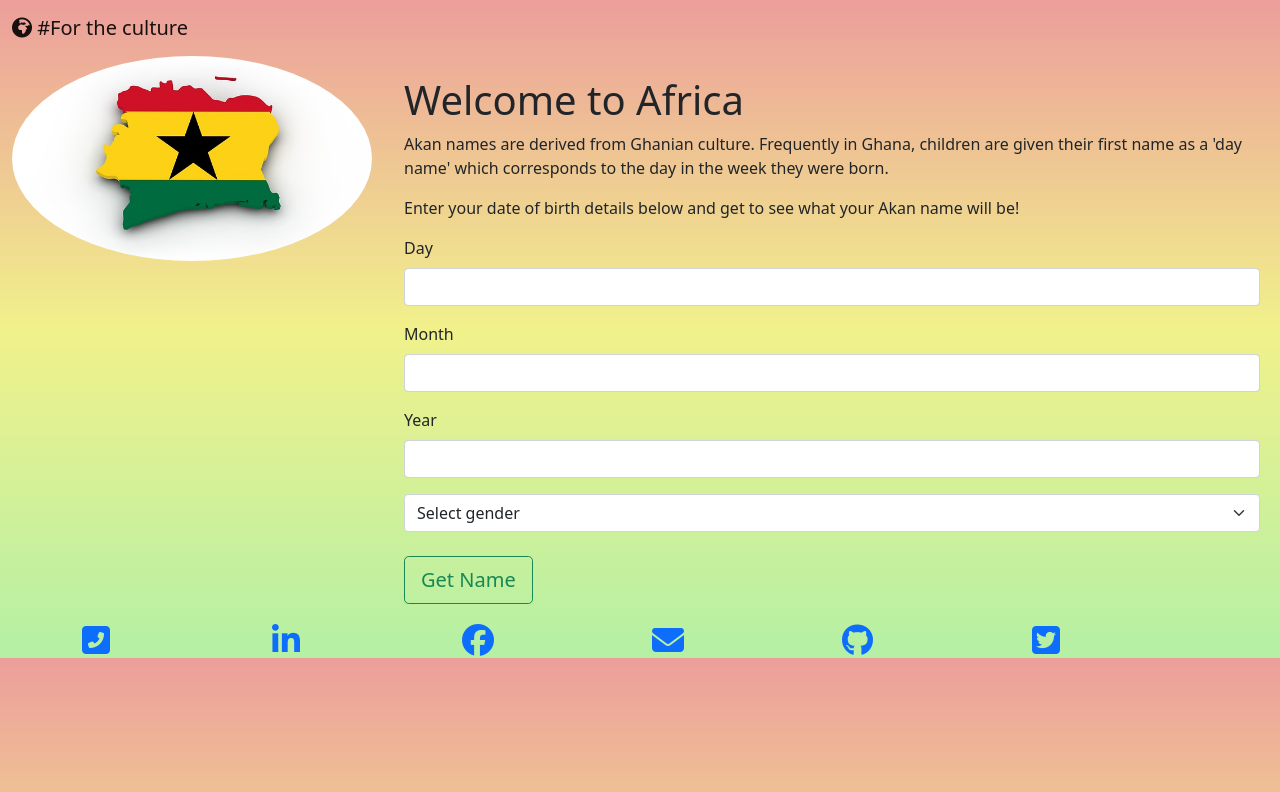
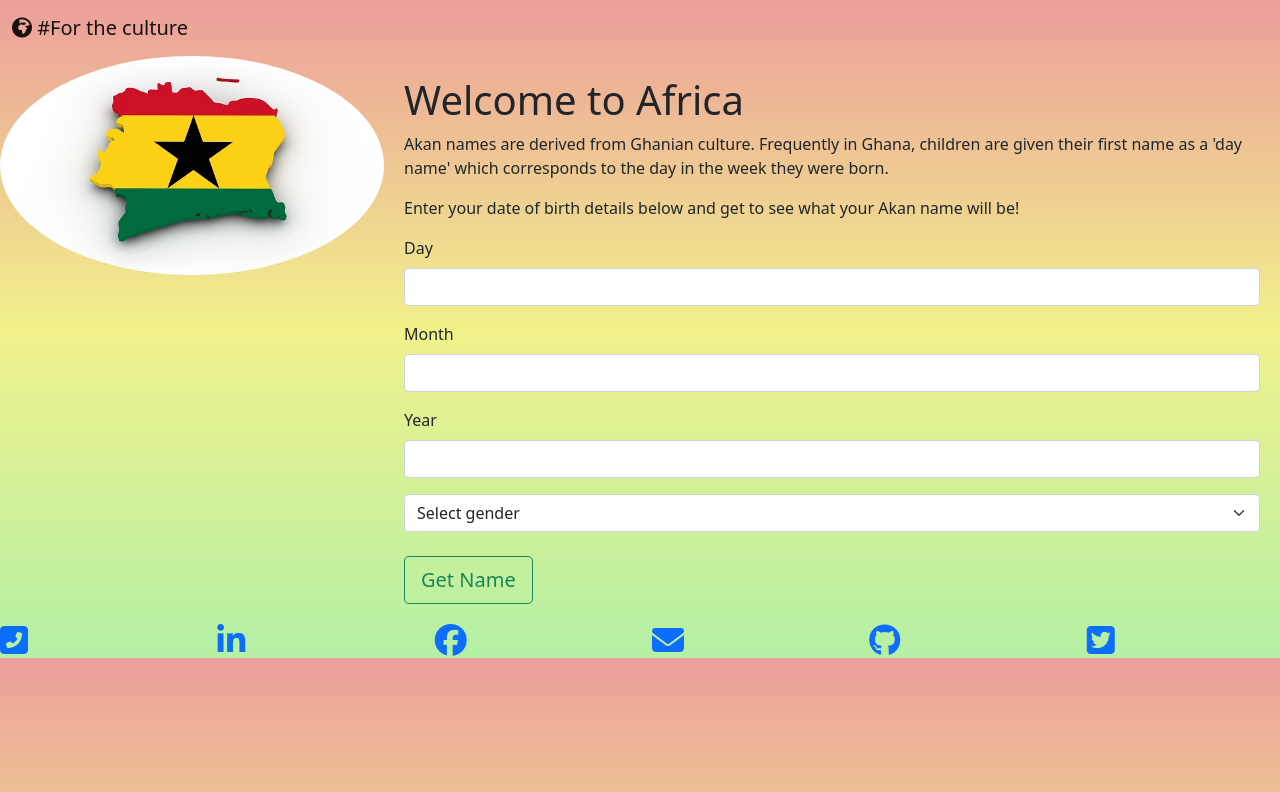
Before and after one commit to pronepoet/Akan_names, a plain HTML site: page index.html in a window 1280 px wide. Drawn offline with nearby package versions, Linux system fonts and the light colour scheme.

Commit message:
modify css and html files

```diff
--- a/css/style.css
+++ b/css/style.css
@@ -86,3 +86,11 @@ a:visited {
     color: red;
     ;
 }
+
+footer {
+
+        bottom: 0;
+        width: 100%;
+        height: 60px;
+        line-height: 60px;
+}
--- a/index.html
+++ b/index.html
@@ -14,6 +14,7 @@
 </head>
 
 <body>
+
     <header>
         <nav class="navbar navbar-light ">
             <div class="container-fluid">
@@ -26,7 +27,7 @@
     </header>
     <section>
         <aside>
-            <div id="polar" class="container">
+            <div id="polar">
                 <img src="images/ghana.jpg" alt="Avatar" class="image">
                 <div class="overlay">
                     <div class="text">#For the culture &#9994</div>
@@ -77,34 +78,34 @@
 
 
     </section>
-    <div class="container">
+
             <div class="row">
-            <div class="col-md-2">
+                <div class="col-lg-2 col-md-4 col-sm-6">
                     <a href="tel:0719177639">
                         <i class="fas fa-phone-square-alt fa-2x">
 
                         </i></a>
                 </div>
-            <div class="col-md-2">
+                <div class="col-lg-2 col-md-4 col-sm-6">
                     <a href="https://www.linkedin.com/in/phillip-ochieng-062922114/"><i
                             class="fab fa-linkedin-in fa-2x"></i></a>
                 </div>
-            <div class="col-md-2">
+                <div class="col-lg-2 col-md-4 col-sm-6">
                     <a href="https://www.facebook.com/phillip.ochieng.98/">
                         <i class="fab fa-facebook fa-2x"></i>
                     </a>
                 </div>
-            <div class="col-md-2">
+                <div class="col-lg-2 col-md-4 col-sm-6">
                     <a href="mailto:ochiengphillip84@gmail.com">
                         <i class="fas fa-envelope fa-2x"></i>
                     </a>
                 </div>
-            <div class="col-md-2">
+                <div class="col-lg-2 col-md-4 col-sm-6">
                     <a href="https://github.com/pronepoet">
                         <i class="fab fa-github fa-2x"></i>
                     </a>
                 </div>
-            <div class="col-md-2">
+                <div class=" col-lg-2 col-md-4 col-sm-6">
                     <a href="https://twitter.com/Ochieng5Phillip">
                         <i class="fab fa-twitter-square fa-2x"></i>
 
@@ -113,57 +114,9 @@
                 </div>
 
             </div>
-    </div>
-    <!-- <footer id="contact">
-        <h4 class="footer_msg">Contact</h4>
-        <p>Have an idea you would like to incorporate into an application? let's discuss about it. Feel free to reach
-            out to me using the links below.</p>
 
-        <div class="card-footer text-center">
-            <ul class="icons">
 
-                <li>
-                    <a href="tel:0719177639">
-                        <i class="fas fa-phone-square-alt fa-2x">
 
-                        </i></a>
-                </li>
-                <li>
-                    <a href="https://www.linkedin.com/in/phillip-ochieng-062922114/"><i
-                            class="fab fa-linkedin-in fa-2x"></i></a>
-
-                </li>
-                <li>
-                    <a href="https://www.facebook.com/phillip.ochieng.98/">
-                        <i class="fab fa-facebook fa-2x"></i>
-                    </a>
-
-                </li>
-                <li>
-                    <a href="mailto:ochiengphillip84@gmail.com">
-                        <i class="fas fa-envelope fa-2x"></i>
-                    </a>
-
-                </li>
-                <li>
-                    <a href="https://github.com/pronepoet">
-                        <i class="fab fa-github fa-2x"></i>
-                    </a>
-
-                </li>
-                <li>
-                    <a href="https://twitter.com/Ochieng5Phillip">
-                        <i class="fab fa-twitter-square fa-2x"></i>
-
-                        </i>
-                    </a>
-                </li>
-
-            </ul>
-
-          </div>
-
-    </footer> -->
 
     <script src="https://kit.fontawesome.com/3ec3d248e9.js" crossorigin="anonymous"></script>
 
@@ -173,4 +126,5 @@
     <script src="main.js"></script>
 </body>
 
+
 </html>
```
Lines whose indentation alone changed are shown as unchanged.
